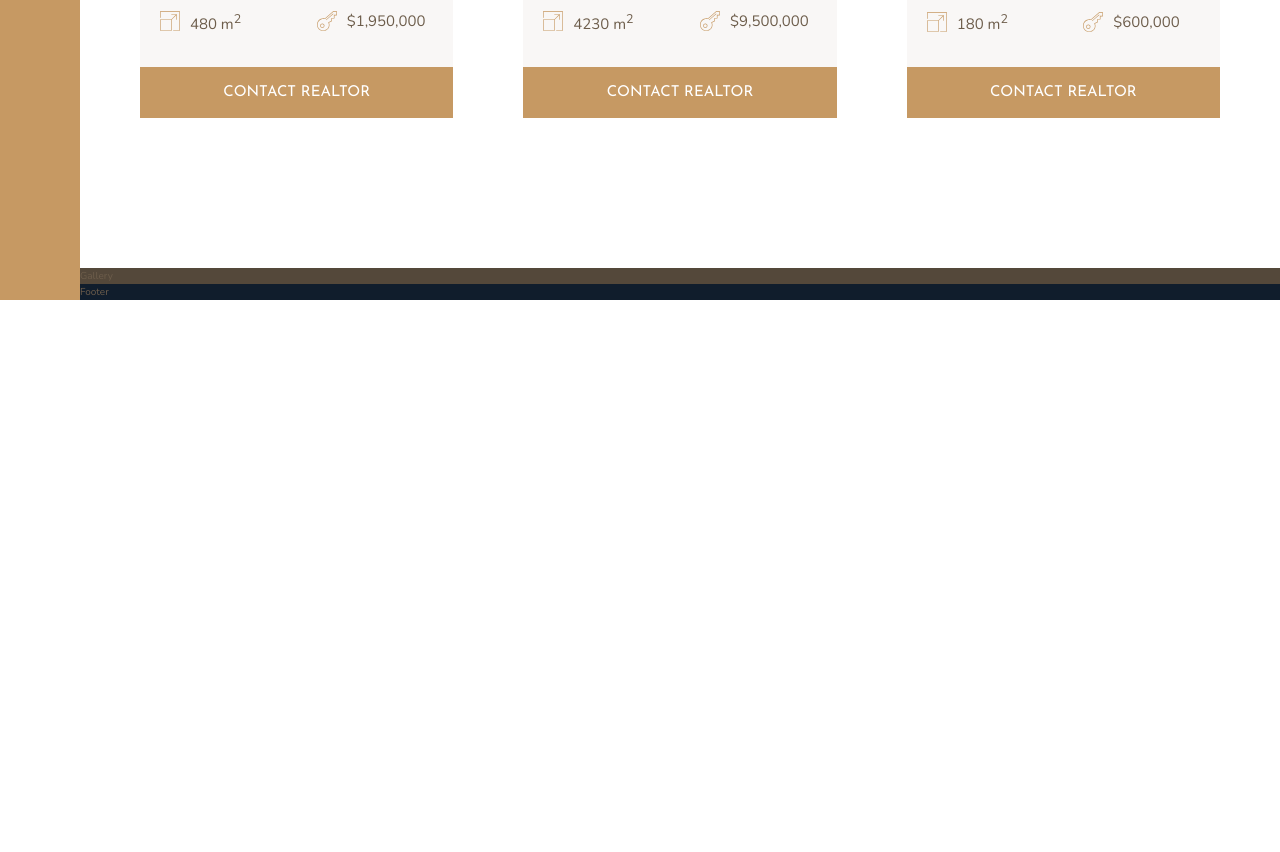
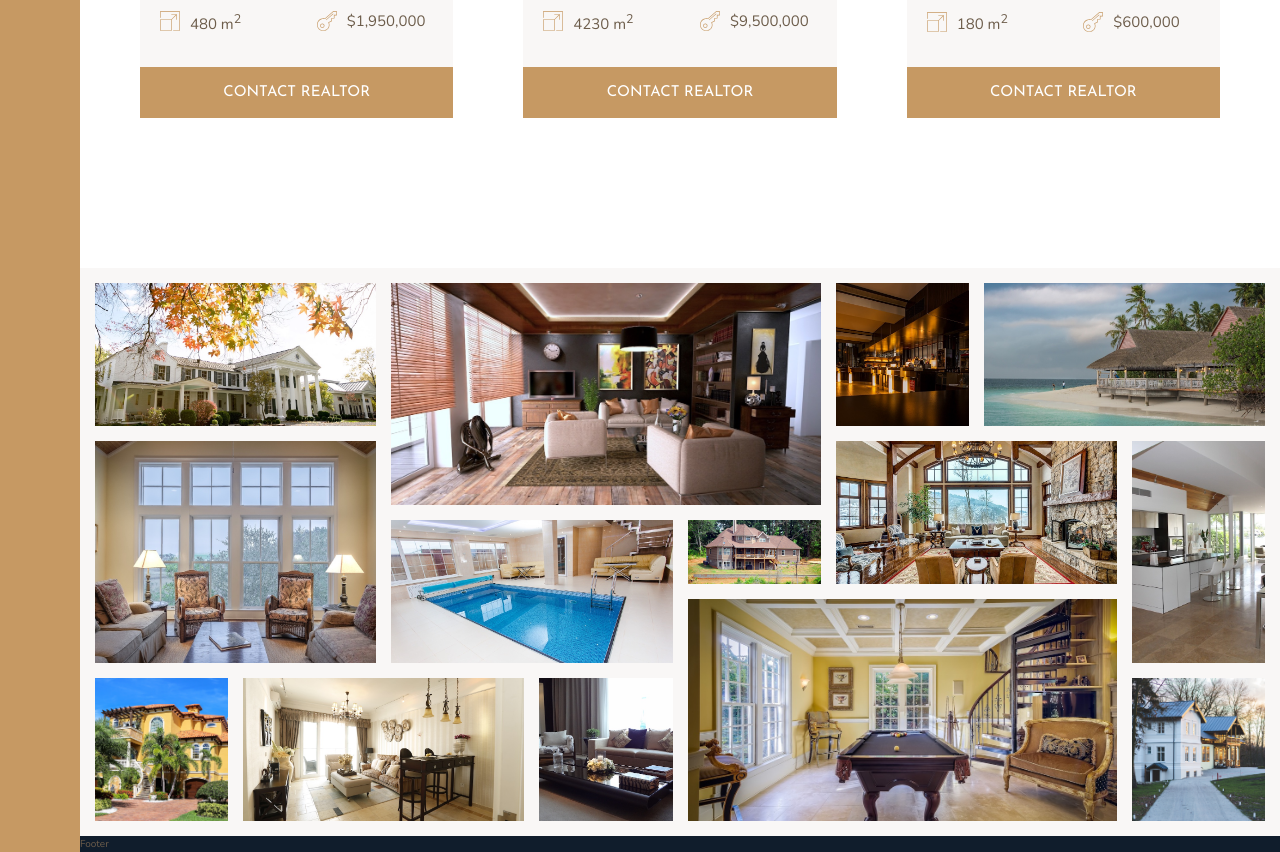
Before and after one commit to shivam-ops/advance-css-project-nexter, a website: page index.html in a window 1280 px wide. Shown: the part 2666-3518 px from the top of the page. Before the commit the page ends 2966 px from the top, so only its background shows below. Drawn offline with nearby package versions, Linux system fonts and the light colour scheme.

Commit message:
adding gallery section

```diff
--- a/index.html
+++ b/index.html
@@ -285,7 +285,22 @@
         </section>
 
         <section class="gallery">
-            Gallery
+
+            <figure class="gallery__item gallery__item--1"><img src="img/gal-1.jpeg" alt="Gallery image 1" class="gallery__img"></figure>
+            <figure class="gallery__item gallery__item--2"><img src="img/gal-2.jpeg" alt="Gallery image 2" class="gallery__img"></figure>
+            <figure class="gallery__item gallery__item--3"><img src="img/gal-3.jpeg" alt="Gallery image 3" class="gallery__img"></figure>
+            <figure class="gallery__item gallery__item--4"><img src="img/gal-4.jpeg" alt="Gallery image 4" class="gallery__img"></figure>
+            <figure class="gallery__item gallery__item--5"><img src="img/gal-5.jpeg" alt="Gallery image 5" class="gallery__img"></figure>
+            <figure class="gallery__item gallery__item--6"><img src="img/gal-6.jpeg" alt="Gallery image 6" class="gallery__img"></figure>
+            <figure class="gallery__item gallery__item--7"><img src="img/gal-7.jpeg" alt="Gallery image 7" class="gallery__img"></figure>
+            <figure class="gallery__item gallery__item--8"><img src="img/gal-8.jpeg" alt="Gallery image 8" class="gallery__img"></figure>
+            <figure class="gallery__item gallery__item--9"><img src="img/gal-9.jpeg" alt="Gallery image 9" class="gallery__img"></figure>
+            <figure class="gallery__item gallery__item--10"><img src="img/gal-10.jpeg" alt="Gallery image 10" class="gallery__img"></figure>
+            <figure class="gallery__item gallery__item--11"><img src="img/gal-11.jpeg" alt="Gallery image 11" class="gallery__img"></figure>
+            <figure class="gallery__item gallery__item--12"><img src="img/gal-12.jpeg" alt="Gallery image 12" class="gallery__img"></figure>
+            <figure class="gallery__item gallery__item--13"><img src="img/gal-13.jpeg" alt="Gallery image 13" class="gallery__img"></figure>
+            <figure class="gallery__item gallery__item--14"><img src="img/gal-14.jpeg" alt="Gallery image 14" class="gallery__img"></figure>
+
         </section>
 
         <footer class="footer">
--- a/sass/_gallery.scss
+++ b/sass/_gallery.scss
@@ -1,4 +1,93 @@
 .gallery {
-    background-color: $color-grey-dark-1;
+    background-color: $color-grey-light-1;
     grid-column: full-start / full-end;
+
+    display: grid;
+    grid-template-columns: repeat(8, 1fr);
+    grid-template-rows: repeat(7, 5vw);
+    grid-gap: 1.5rem;
+    padding: 1.5rem;
+
+    &__item {
+
+        &--1 {
+            grid-row: 1 / span 2;
+            grid-column: 1 / span 2;
+        }
+
+        &--2 {
+            grid-row: 1 / span 3;
+            grid-column: 3 / span 3;
+        }
+
+        &--3 {
+            grid-row: 1 / span 2;
+            grid-column: 6 / 7;
+        }
+
+        &--4 {
+            grid-row: 1 / span 2;
+            grid-column: 7 / -1;
+        }
+
+        &--5 {
+            grid-row: 3 / span 3;
+            grid-column: 1 / span 2;
+        }
+
+        &--6 {
+            grid-row: 4 / span 2;
+            grid-column: 3 / span 2;
+        }
+
+        &--7 {
+            grid-row: 4 / 5;
+            grid-column: 5 / 6;
+        }
+
+        &--8 {
+            grid-row: 3 / span 2;
+            grid-column: 6 / span 2;
+        }
+
+        &--9 {
+            grid-row: 3 / span 3;
+            grid-column: 8 / span -1;
+        }
+
+        &--10 {
+            grid-row: 6 / span 2;
+            grid-column: 1 / 2;
+        }
+
+        &--11 {
+            grid-row: 6 / span 2;
+            grid-column: 2 / span 2;
+        }
+
+        &--12 {
+            grid-row: 6 / span 2;
+            grid-column: 4 / 5;
+        }
+
+        &--13 {
+            grid-row: 5 / span 3;
+            grid-column: 5 / span 3;
+        }
+
+        &--14 {
+            grid-row: 6 / span 2;
+            grid-column: 8 / -1;
+        }
+
+    }
+
+    &__img {
+        width: 100%;
+        height: 100%;
+        object-fit: cover;
+        display: block;
+    }
+
+
 }
```
Also changed, not shown: css/style.css.
